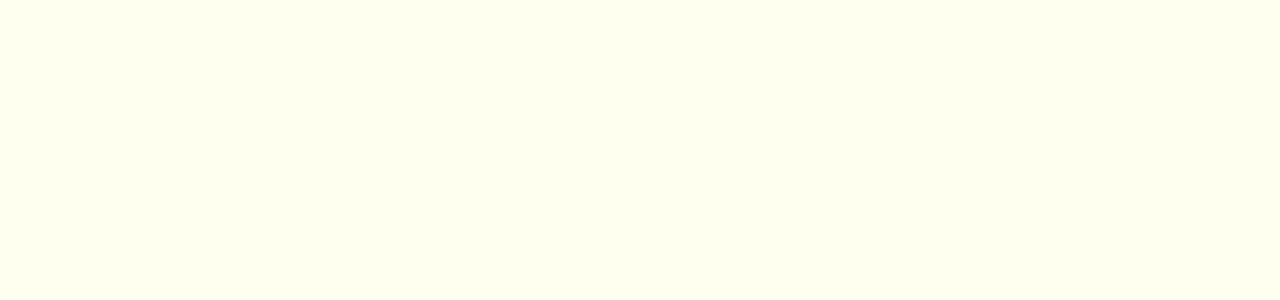
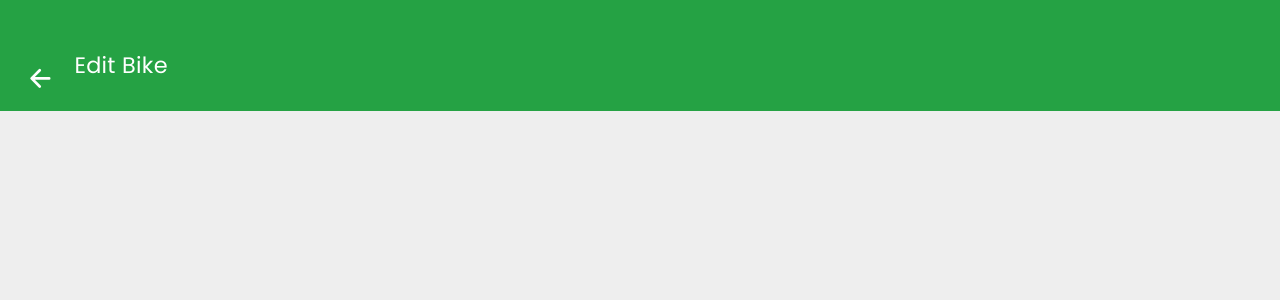
Before and after one commit to pitohui02/gps-bike-lock, a React (Vite) app: page /bikeprofileedit in a window 1280 px wide. Shown: the top 300 px of the page. Built offline with nearby package versions, Linux system fonts and the light colour scheme.

Commit message:
Added a new page for editing the bike profile details. Still in progress

```diff
--- a/src/App.tsx
+++ b/src/App.tsx
@@ -6,6 +6,7 @@ import Login from './pages/Login'
 import ForgetPassword from './pages/Forget-Password';
 import Dashboard from './pages/Dashboard';
 import BikeProfile from './pages/Bike-Profile-Main';
+import BikeProfileEdit from './pages/Bike-Profile-Edit';
 
 /* Core CSS required for Ionic components to work properly */
 import '@ionic/react/css/core.css';
@@ -62,6 +63,10 @@ const App: React.FC = () => (
           <BikeProfile/>
         </Route>
 
+        <Route exact path="/bikeprofileedit">
+          <BikeProfileEdit/>
+        </Route>
+
       </IonRouterOutlet>
     </IonReactRouter>
   </IonApp>
--- /dev/null
+++ b/src/pages/Bike-Profile-Edit.css
@@ -0,0 +1,27 @@
+.bikeprofile-main-cont {
+    background-color: #eeeeee;
+}
+
+.bike-profile {
+    --background: #25A244 ;
+    height: 120%;
+}
+
+.bikeprofile-title {
+    color: white;
+    font-size: 140%;
+    margin-top: 3%;
+}
+
+.back-btn {
+    color: white;
+    margin-top: 5%;
+}
+
+.back-btn {
+    margin-left: 2%;
+}
+
+.back-btn:active {
+    transform: scale(0.9);
+}
--- /dev/null
+++ b/src/pages/Bike-Profile-Edit.tsx
@@ -0,0 +1,24 @@
+import { IonImg, IonIcon,IonToolbar,IonHeader,IonContent, IonButtons, IonPage, IonText, IonTitle, IonFooter } from '@ionic/react';
+
+import './Bike-Profile-Edit.css';
+const BikeProfileEdit: React.FC = () => {
+
+  return (
+    <IonPage className='bikeprofile-main-cont'>
+        <IonHeader>
+          <IonToolbar className='bike-profile'>
+              <IonButtons slot="start" className='back-btn'>
+              <IonButtons>
+                  <IonIcon slot="icon-only" name="arrow-back"></IonIcon>
+              </IonButtons>
+              </IonButtons>
+              <IonTitle className='bikeprofile-title'>
+                Edit Bike
+              </IonTitle>
+          </IonToolbar>
+        </IonHeader>
+    </IonPage>
+  );
+};
+
+export default BikeProfileEdit;
--- a/src/pages/Bike-Profile-Main.css
+++ b/src/pages/Bike-Profile-Main.css
@@ -100,58 +100,65 @@
 .brand {
     margin: 15% 0 3% 8%;
     position: absolute;
-    font-weight: 900;
-    font-size: 80%;
 }
 
 .brand-input {
     margin: 20% 0 3% 8%;
     position: absolute;
-    font-weight: lighter;
-    font-size: 130%;
-    text-decoration: underline;
 }
 
 .model {
     margin: 32% 0 3% 8%;
     position: absolute;
-    font-weight: 900;
-    font-size: 80%;
 }
 
 .model-input {
     margin: 37% 0 3% 8%;
     position: absolute;
-    font-weight: lighter;
-    font-size: 130%;
-    text-decoration: underline;
 }
 
 .color {
     margin: 49% 0 3% 8%;
     position: absolute;
-    font-weight: 900;
-    font-size: 80%;
 }
 
 .color-input {
     margin: 54% 0 3% 8%;
     position: absolute;
-    font-weight: lighter;
-    font-size: 130%;
-    text-decoration: underline;
 }
 
 .serial-no {
     margin: 66% 0 3% 8%;
     position: absolute;
-    font-weight: 900;
-    font-size: 80%;
 }
 
 .serial-no-input {
     margin: 71% 0 3% 8%;
     position: absolute;
+}
+
+
+.last-edited {
+    margin: 85% 0 3% 8%;
+}
+
+.date-time {
+    font-weight: lighter;
+    font-size: 70%;
+    color: rgb(117, 115, 115);
+}
+
+.time {
+    margin-left: 3%;
+}
+
+.brand, .model, .color, .serial-no, .edited-txt {
+    font-weight: 900;
+    font-size: 80%;
+
+}
+
+.brand-input, .model-input, .color-input, .serial-no-input {
     font-weight: lighter;
     font-size: 130%;
     text-decoration: underline;
--- a/src/pages/Bike-Profile-Main.tsx
+++ b/src/pages/Bike-Profile-Main.tsx
@@ -1,4 +1,4 @@
-import { IonImg, IonIcon,IonToolbar,IonHeader,IonContent, IonButtons, IonPage, IonText, IonTitle } from '@ionic/react';
+import { IonImg, IonIcon,IonToolbar,IonHeader,IonContent, IonButtons, IonPage, IonText, IonTitle, IonFooter } from '@ionic/react';
 
 import './Bike-Profile-Main.css';
 import sample from '../assets/sample-img-cont.svg'
@@ -81,7 +81,24 @@ const BikeProfile: React.FC = () => {
           <IonText className='serial-no-input'>
             S625TYE2
           </IonText>
+
+
+          <div className='last-edited'>
+            <IonText className='edited-txt'>
+              Last Changed
+            </IonText>
+
+            <IonFooter className='date-time'>
+              <IonText className='date'>
+                01-01-2025
+              </IonText>
+              <IonText className='time'>
+                10:15:21
+              </IonText>
+            </IonFooter>
+          </div>
         </div>
+
     </IonPage>
   );
 };
```
